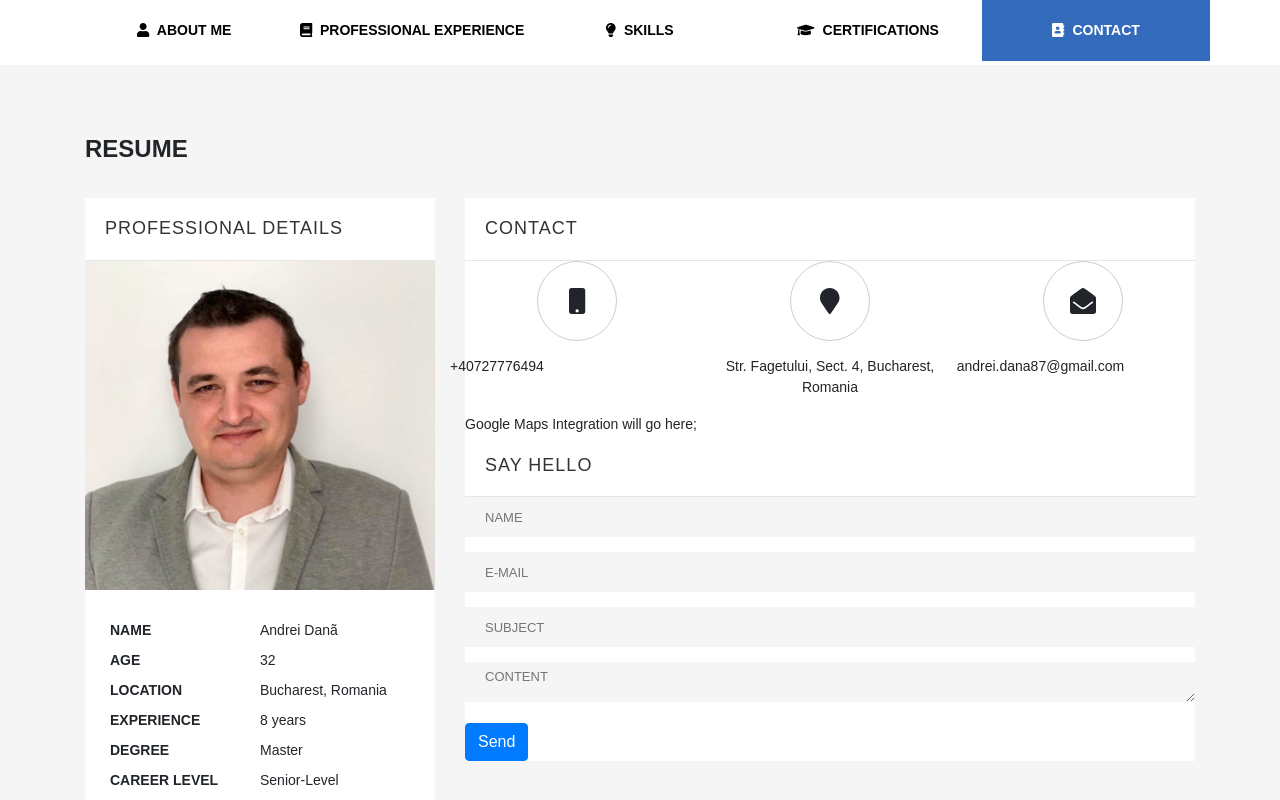
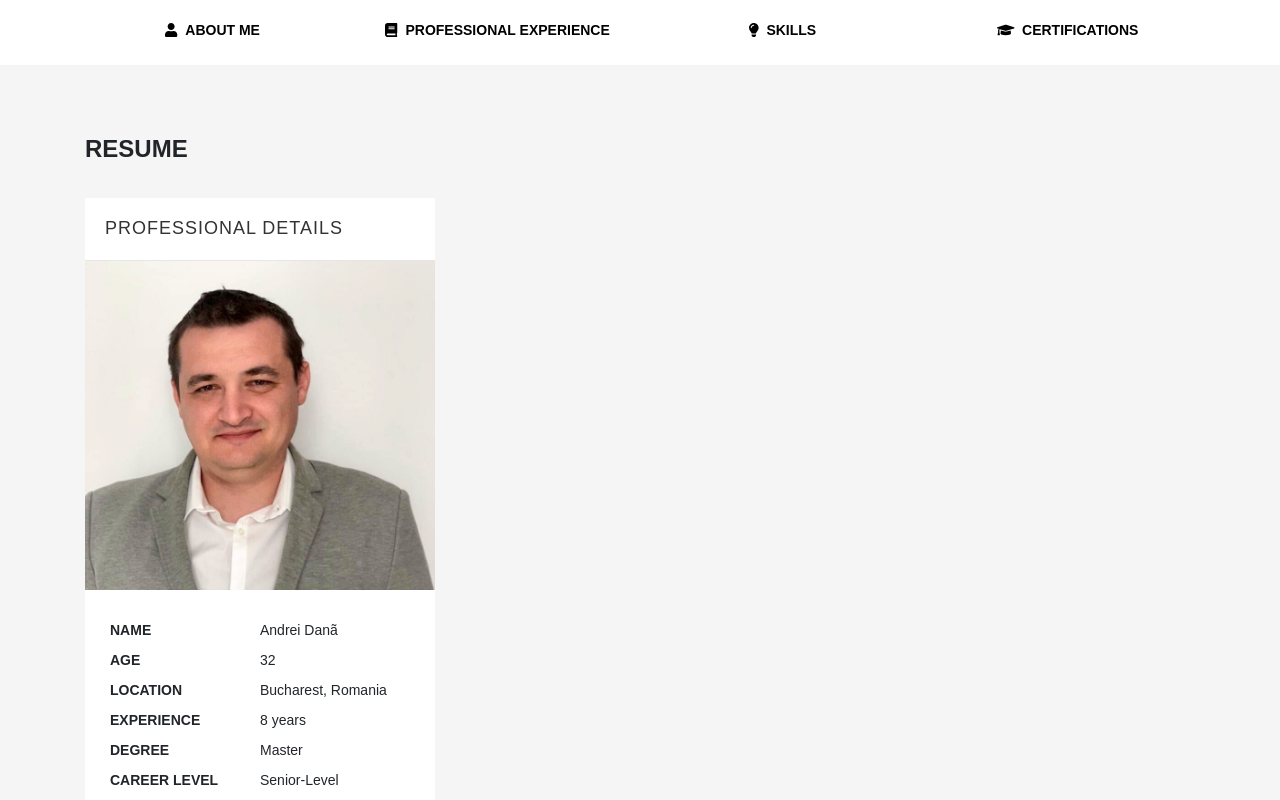
Before and after one commit to andreidana/react-cv, a React (Create React App) app: page /contact in a window 1280 px wide. Shown: the top 800 px of the page. Built offline with nearby package versions, Linux system fonts and the light colour scheme.

Commit message:
remove contact section

```diff
--- a/src/Components/Contact/Contact.jsx
+++ /dev/null
@@ -1,28 +0,0 @@
-import React from 'react';
-import { faEnvelopeOpen, faMobile, faMapMarker } from '@fortawesome/free-solid-svg-icons';
-
-import StringTitle from '../StringTitle/StringTitle';
-import ContactSection from './ContactSection/ContactSection';
-import MapsIntegration from './MapsIntegration/MapsIntegration';
-import MailSection from '../MailSection/MailSection';
-
-const Contact = () => {
-  const title = 'CONTACT';
-  const mailTitle = 'SAY HELLO';
-
-  return (
-    <>
-      <StringTitle title={title} />
-      <div className="row">
-        <ContactSection icon={faMobile} text="+40727776494" />
-        <ContactSection icon={faMapMarker} text="Str. Fagetului, Sect. 4, Bucharest, Romania" />
-        <ContactSection icon={faEnvelopeOpen} text="andrei.dana87@gmail.com" />
-      </div>
-      <MapsIntegration />
-      <StringTitle title={mailTitle} />
-      <MailSection />
-    </>
-  );
-};
-
-export default Contact;
--- a/src/Components/Contact/ContactSection/ContactSection.jsx
+++ /dev/null
@@ -1,17 +0,0 @@
-import React from 'react';
-import PropTypes from 'prop-types';
-import { FontAwesomeIcon } from '@fortawesome/react-fontawesome';
-import styles from './ContactSection.module.scss';
-
-const ContactSection = props => (
-  <div className={`col-md-4 ${styles.allignCenter}`}>
-    <div className={`row ${styles.iconCircle}`}>
-      <FontAwesomeIcon icon={props.icon} />
-    </div>
-    <div className={`row ${styles.allignCenter}`}>
-      <p>{props.text}</p>
-    </div>
-  </div>
-);
-
-export default ContactSection;
--- a/src/Components/Contact/ContactSection/ContactSection.module.scss
+++ /dev/null
@@ -1,14 +0,0 @@
-.allignCenter {
-  text-align: center;
-}
-
-.iconCircle {
-  line-height: 80px;
-  height: 80px;
-  width: 80px;
-  display: inline-block;
-  border-radius: 50%;
-  font-size: 26px;
-  border: 1px solid rgba(0,0,0,0.2);
-  margin-bottom: 15px;
-}
--- a/src/Components/Contact/MapsIntegration/MapsIntegration.jsx
+++ /dev/null
@@ -1,9 +0,0 @@
-import React from 'react';
-
-const MapsIntegration = () => (
-  <div>
-            Google Maps Integration will go here;
-  </div>
-);
-
-export default MapsIntegration;
--- a/src/Components/Navbar/Navbar.jsx
+++ b/src/Components/Navbar/Navbar.jsx
@@ -1,24 +1,23 @@
 import React from 'react';
 import { NavLink } from 'react-router-dom';
-import { faUser, faBook, faLightbulb, faGraduationCap, faAddressBook } from '@fortawesome/free-solid-svg-icons';
+import {
+  faUser, faBook, faLightbulb, faGraduationCap,
+} from '@fortawesome/free-solid-svg-icons';
 
 import { MenuWrapper } from './Navbar.module.scss';
 import NavbarItem from './NavbarItem';
 
-const Navbar = () => {
-  return (
-    <nav className={ MenuWrapper }>
+const Navbar = () => (
+  <nav className={MenuWrapper}>
     <div>
       <ul>
-          <li><NavLink to="/" exact><NavbarItem icon = {faUser} itemName = 'ABOUT ME'/></NavLink></li>
-          <li><NavLink to="/professional-experience"><NavbarItem icon = {faBook} itemName = 'PROFESSIONAL EXPERIENCE'/></NavLink></li>
-          <li><NavLink to="/skills"><NavbarItem icon = {faLightbulb} itemName = 'SKILLS'/></NavLink></li>
-          <li><NavLink to="/certifications"><NavbarItem icon = {faGraduationCap} itemName = 'CERTIFICATIONS'/></NavLink></li>
-          <li><NavLink to="/contact"><NavbarItem icon = {faAddressBook} itemName = 'CONTACT'/></NavLink></li>
+        <li><NavLink to="/" exact><NavbarItem icon={faUser} itemName="ABOUT ME" /></NavLink></li>
+        <li><NavLink to="/professional-experience"><NavbarItem icon={faBook} itemName="PROFESSIONAL EXPERIENCE" /></NavLink></li>
+        <li><NavLink to="/skills"><NavbarItem icon={faLightbulb} itemName="SKILLS" /></NavLink></li>
+        <li><NavLink to="/certifications"><NavbarItem icon={faGraduationCap} itemName="CERTIFICATIONS" /></NavLink></li>
       </ul>
     </div>
   </nav>
 );
-}
 
 export default Navbar;
--- a/src/Components/Navbar/Navbar.module.scss
+++ b/src/Components/Navbar/Navbar.module.scss
@@ -28,7 +28,7 @@
       li {
         position: relative;
         float: left;
-        width: 20%;
+        width: 25%;
         text-align: center;
         list-style: none;
 
--- a/src/Containers/DetailsContainer/DetailsContainer.jsx
+++ b/src/Containers/DetailsContainer/DetailsContainer.jsx
@@ -6,7 +6,6 @@ import AboutMe from '../../Components/AboutMe/AboutMe';
 import ProfessionalExperience from '../../Components/ProfessionalExperience/ProfessionalExperience';
 import Skills from '../../Components/Skills/Skills';
 import Certifications from '../../Components/Certifications/Certifications';
-import Contact from '../../Components/Contact/Contact';
 
 const DetailsContainer = () => (
   <div className={DetailsContainerStyle}>
@@ -14,7 +13,6 @@ const DetailsContainer = () => (
     <Route path="/professional-experience" exact component={ProfessionalExperience} />
     <Route path="/skills" exact component={Skills} />
     <Route path="/certifications" exact component={Certifications} />
-    <Route path="/contact" exact component={Contact} />
   </div>
 );
 
```
Lines whose indentation alone changed are shown as unchanged.
